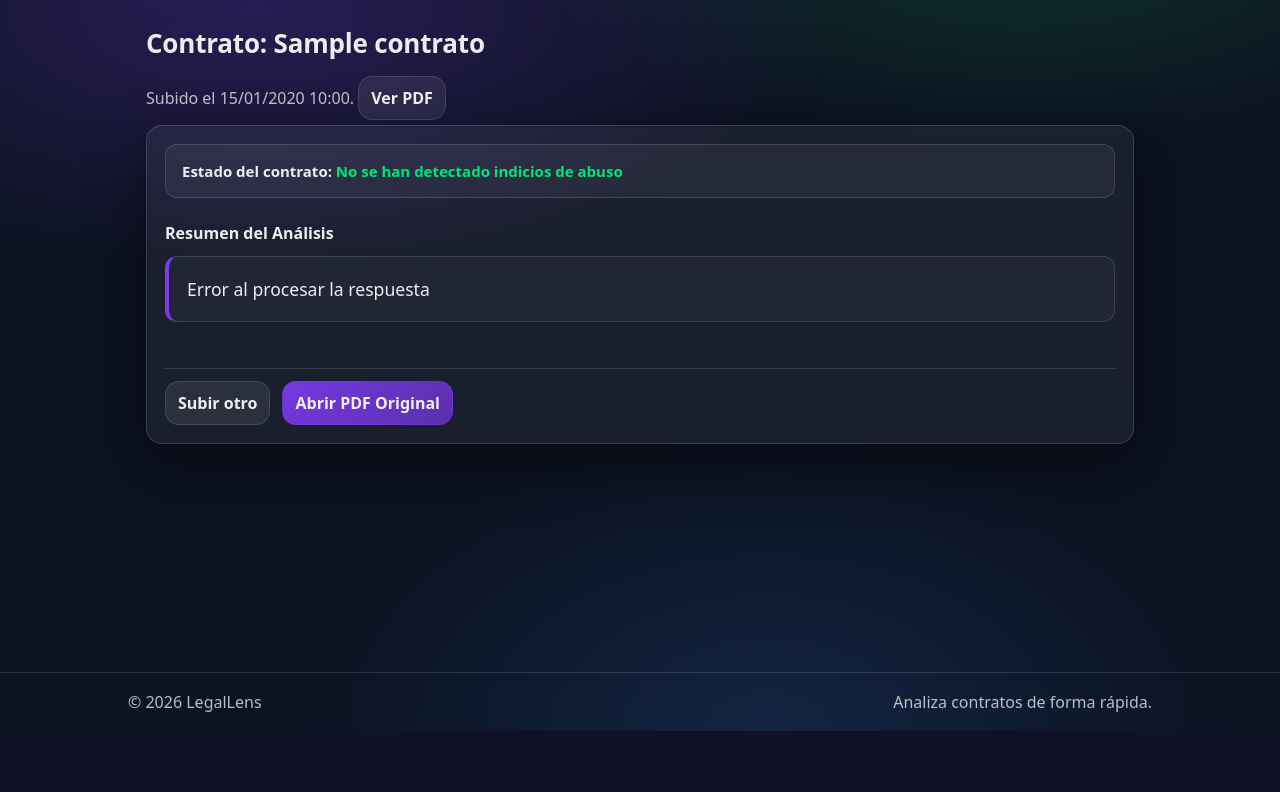
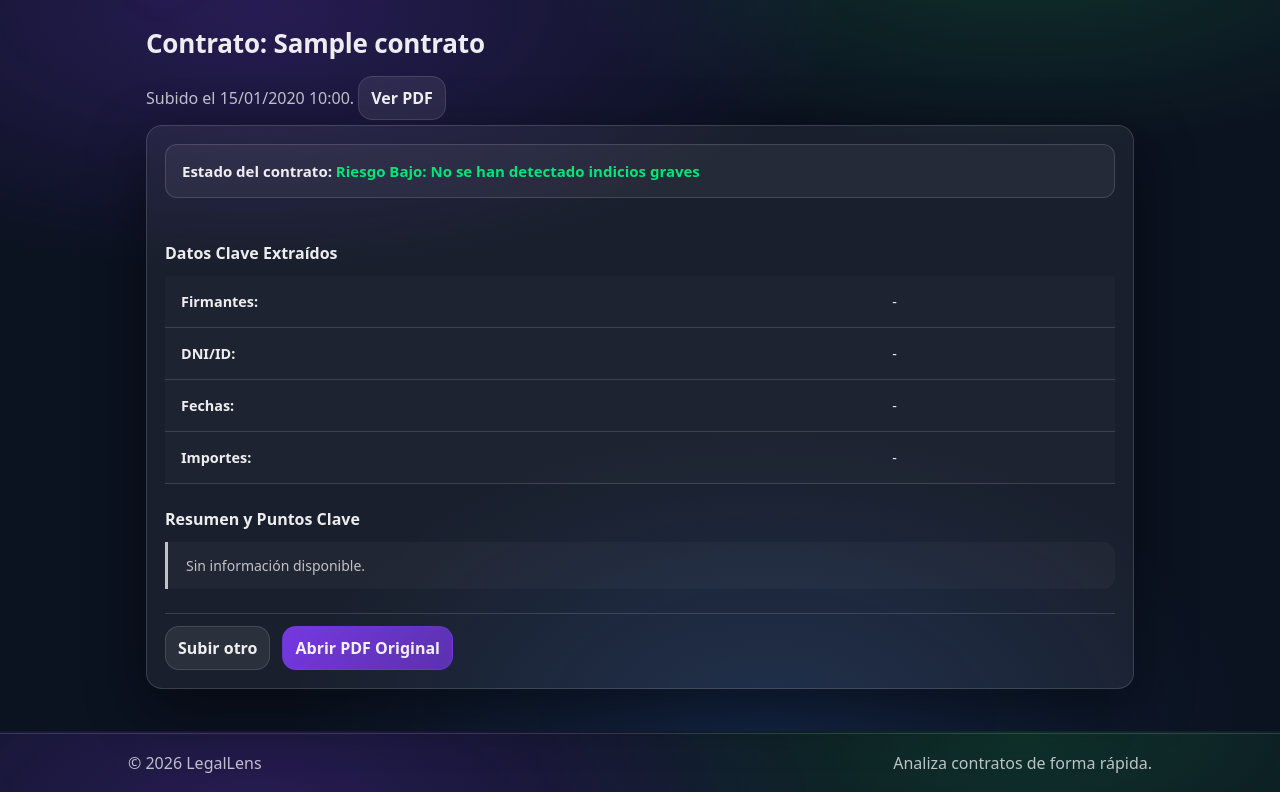
Before and after one commit to sergiorg03/Tarea-Final-LegalLens, a Django app: page /contrato/1/ in a window 1280 px wide. Shown: the part 69-861 px from the top of the page. Before the commit the page ends 800 px from the top, so only its background shows below. Run offline with Django 5.2, Linux system fonts and the light colour scheme; a user stored in the database is signed in; tables that the repository leaves empty hold one stand-in row (values such as "Sample post").

Commit message:
FEAT: Modificada la pantalla de infoo de contrato para mostrar más datos en la pantalla de info_contratos

```diff
--- a/app_django/contratos/templates/contratos/dashboard.html
+++ b/app_django/contratos/templates/contratos/dashboard.html
@@ -43,9 +43,9 @@
                 </td>
                 <td>{{ contrato.fecha_subida|date:"d/m/Y H:i" }}</td>
                 <td>
-                    {% if resultado.motivo == "Sin procesar" %}
+                    {% if not resultado or resultado.motivo == "Sin procesar" %}
                     <span class="badge badge-gray">Pendiente</span>
-                    {% elif resultado.abusivo %}
+                    {% elif resultado.riesgo_total == "Crítico" or resultado.banderas_rojas %}
                     <span class="badge badge-red">Banderas Rojas</span>
                     {% else %}
                     <span class="badge badge-green">Limpio</span>
--- a/app_django/contratos/templates/contratos/info_contrato.html
+++ b/app_django/contratos/templates/contratos/info_contrato.html
@@ -17,31 +17,45 @@
     <!-- Indicador de Estado -->
     <div class="status-formal">
       <strong>Estado del contrato:</strong>
-      {% if abusivo %}
-        <span class="text-abusive">Se han detectado posibles cláusulas abusivas</span>
+      {% if riesgo_total == "Crítico" or riesgo_total == "Medio" %}
+        <span class="text-abusive">Riesgo {{ riesgo_total }}: Se recomienda revisión manual</span>
       {% else %}
-        <span class="text-safe">No se han detectado indicios de abuso</span>
+        <span class="text-safe">Riesgo Bajo: No se han detectado indicios graves</span>
       {% endif %}
+    </div>
+
+    <!-- Datos Extraídos (Entidades) -->
+    <div class="result-section" style="margin-top: 20px;">
+      <h4>Datos Clave Extraídos</h4>
+      <table class="table" style="font-size: 0.9em; background: rgba(255,255,255,0.02);">
+        <tr><td><strong>Firmantes:</strong></td><td>{{ entidades.nombres|join:", "|default:"-" }}</td></tr>
+        <tr><td><strong>DNI/ID:</strong></td><td>{{ entidades.dni|join:", "|default:"-" }}</td></tr>
+        <tr><td><strong>Fechas:</strong></td><td>{{ entidades.fechas|join:", "|default:"-" }}</td></tr>
+        <tr><td><strong>Importes:</strong></td><td>{{ entidades.importes|join:", "|default:"-" }}</td></tr>
+      </table>
     </div>
 
     <!-- Resultados en Cuadrícula -->
     <div class="result-grid">
       <div class="result-section">
-        <h4>Resumen del Análisis</h4>
-        <div class="result-content highlight text-wrap">
-          {{ motivo|default:"(Sin resumen disponible todavía)" }}
-        </div>
-        <br>
+        <h4>Resumen y Puntos Clave</h4>
+        <ul class="clause-list">
+          {% for punto in puntos_clave %}
+            <li class="clause-item">{{ punto }}</li>
+          {% empty %}
+            <li class="clause-item muted">Sin información disponible.</li>
+          {% endfor %}
+        </ul>
       </div>
 
-      {% if clausulas_abusivas %}
+      {% if banderas_rojas %}
       <div class="result-section">
-        <h4>Cláusulas Detectadas</h4>
+        <h4>Infracciones (Alertas)</h4>
         <ul class="clause-list">
-          {% for clausula in clausulas_abusivas %}
-            <li class="clause-item">{{ clausula }}</li>
+          {% for bandera in banderas_rojas %}
+            <li class="clause-item text-abusive" style="border-left-color: #ff4d4d;">{{ bandera }}</li>
           {% empty %}
-            <li class="clause-item muted">No se identificaron puntos críticos específicos.</li>
+            <li class="clause-item muted">No se identificaron infracciones.</li>
           {% endfor %}
         </ul>
       </div>
--- a/app_django/contratos/views.py
+++ b/app_django/contratos/views.py
@@ -67,9 +67,10 @@ def info_contrato(request, pk: int):
 
     return render(request, "contratos/info_contrato.html", {
         "contrato": contrato,
-        "motivo": resultado.get("motivo"),
-        "clausulas_abusivas": resultado.get("clausulas"),
-        "abusivo": resultado.get("abusivo")
+        "puntos_clave": resultado.get("puntos_clave"),
+        "banderas_rojas": resultado.get("banderas_rojas"),
+        "riesgo_total": resultado.get("riesgo_total"),
+        "entidades": resultado.get("entidades", {})
     })
 
 @login_required
```
